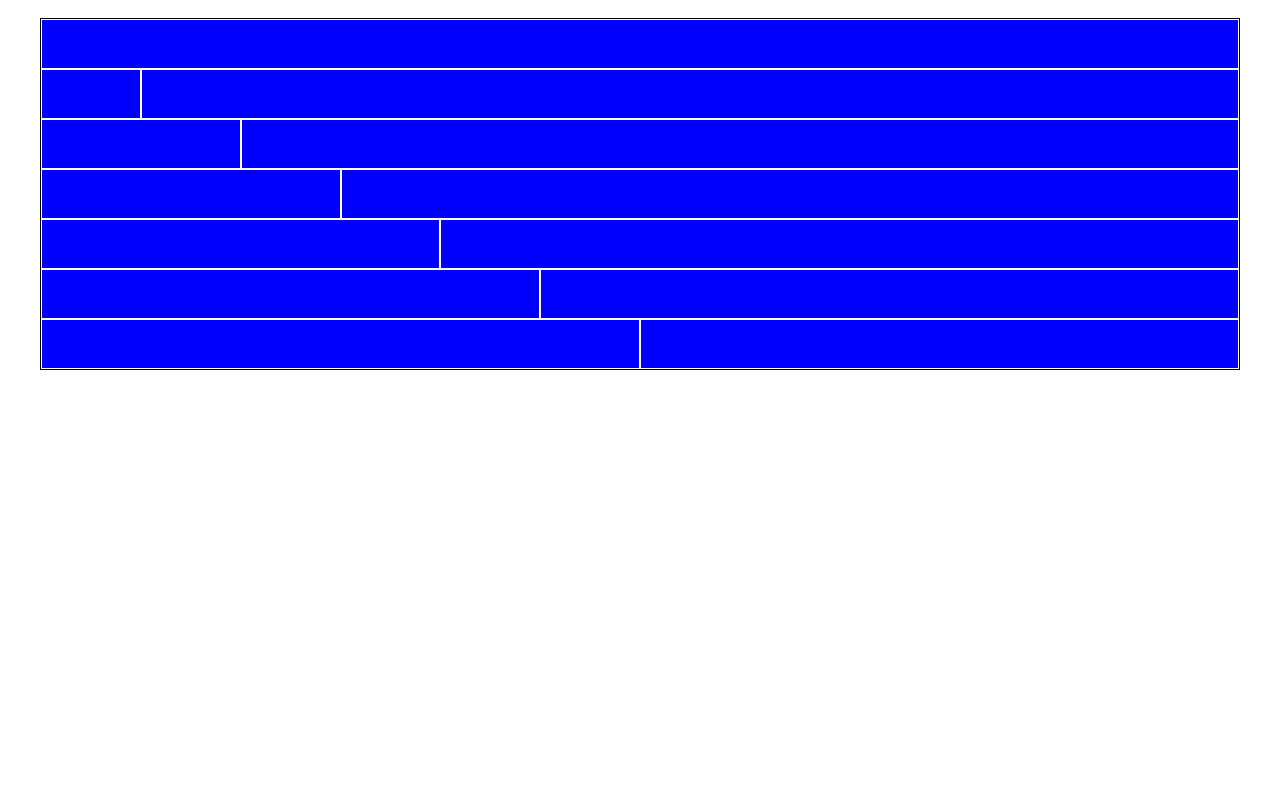
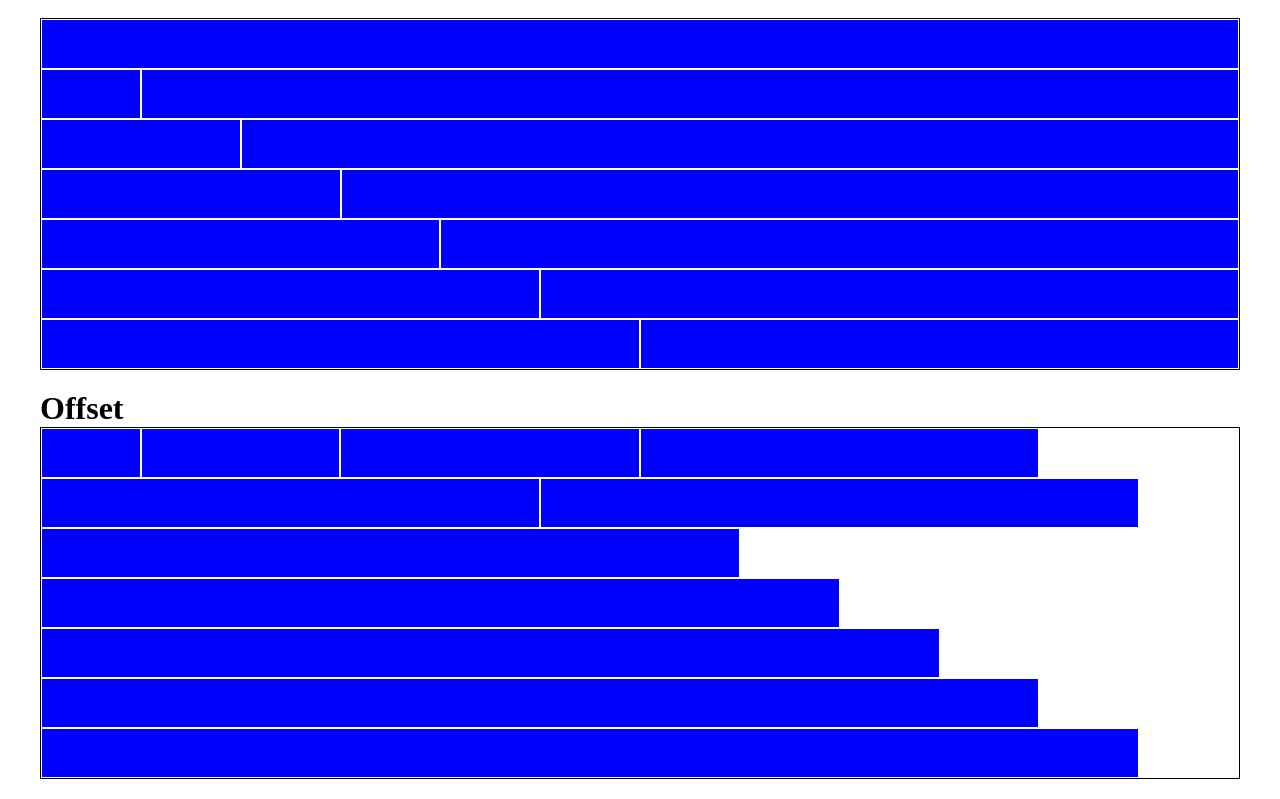
Before and after one commit to Gianlucaorreale/html-css-12bool, a plain HTML site: page index.html in a window 1280 px wide. Shown: the part 345-1144 px from the top of the page. Before the commit the page ends 800 px from the top, so only its background shows below. Drawn offline with Linux system fonts and the light colour scheme.

Commit message:
added-wrong-offset

```diff
--- a/css/12bool.css
+++ b/css/12bool.css
@@ -31,6 +31,7 @@
     max-width: 100%;
     flex-grow: 1;
 }
+
 
 /*GRIGLIA IN 12 COLONNE*/
 .row > .col-12 {
--- a/index.html
+++ b/index.html
@@ -68,5 +68,21 @@
         <div class="col-6"></div>
     </div>
 </div>
+<div class="container">
+    <h1>Offset</h1>
+    <div class="row">
+       <div class="col-1"></div>
+        <div class="col-2"></div>
+        <div class="col-3"></div>
+        <div class="col-4"></div>
+        <div class="col-5"></div>
+        <div class="col-6"></div>
+        <div class="col-7"></div>
+        <div class="col-8"></div>
+        <div class="col-9"></div>
+        <div class="col-10"></div>
+        <div class="col-11"></div>
+    </div>
+</div>
 </body>
 </html>
```
Also changed, not shown: css/style.css (line endings or trailing spaces).
